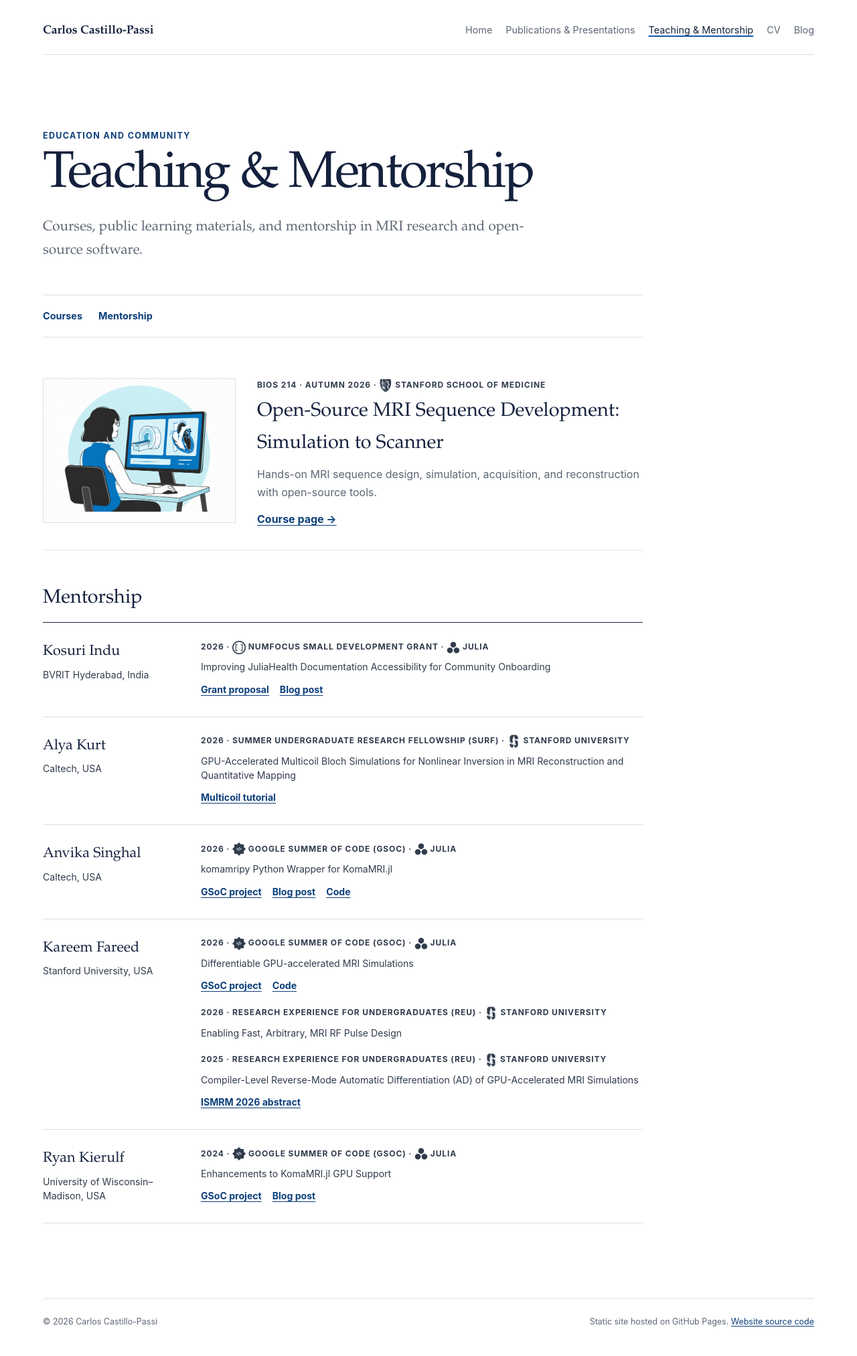
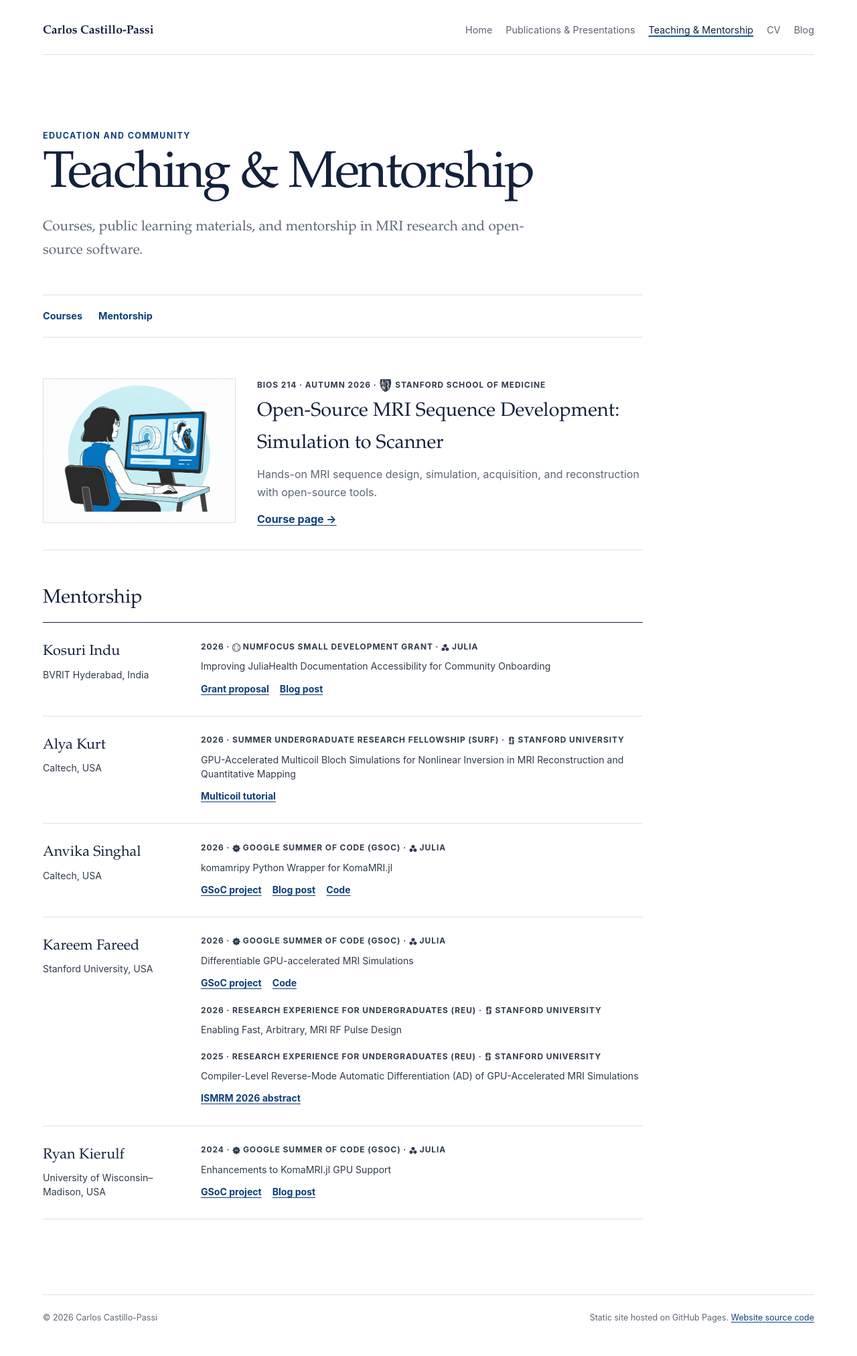
Before and after one commit to cncastillo/cncastillo.github.io, a Jekyll site: the page built from teaching/index.md, in a window 1280 px wide. Shown: the whole page at 67% size. Built offline with Jekyll 4.4.1, drawn with Linux system fonts in a browser that asks for light colours.

Commit message:
Reduce mentorship logo size

```diff
--- a/assets/css/site.css
+++ b/assets/css/site.css
@@ -563,8 +563,8 @@ main { min-height: 70vh; }
 
 .mentorship-logo {
   display: inline-block;
-  width: 1.25rem;
-  height: 1.25rem;
+  width: 0.75rem;
+  height: 0.75rem;
   background-color: currentColor;
   -webkit-mask: var(--mentorship-logo) center / contain no-repeat;
   mask: var(--mentorship-logo) center / contain no-repeat;
--- a/scripts/test-teaching.mjs
+++ b/scripts/test-teaching.mjs
@@ -10,6 +10,7 @@ assert.match(css, /\.teaching-page\s*\{\s*max-width: 56rem;/, 'Teaching header a
 assert.match(css, /\.prose-wide\s*\{\s*max-width: 56rem;/, 'Teaching container must match the existing body width');
 assert.match(css, /\.teaching-page > \.prose\s*\{\s*padding-top: 0;/, 'Teaching menu must sit directly below the header divider');
 const logoStyle = css.match(/\.mentorship-logo\s*\{([^}]+)\}/)[1];
+assert.match(logoStyle, /width: 0\.75rem;\s*height: 0\.75rem;/, 'Mentorship logos must use the selected compact size');
 assert.match(logoStyle, /background-color: currentColor;/, 'Mentorship logos must inherit the text color');
 assert.match(logoStyle, /mask: var\(--mentorship-logo\) center \/ contain no-repeat;/, 'Mentorship logos must use proportionally sized masks');
 assert.ok(!logoStyle.includes('filter:'), 'Do not approximate the text color with a grayscale filter');
@@ -20,6 +21,7 @@ for (const [, path] of logos) assert.ok(readFileSync(resolve(site, path.slice(1)
 assert.ok(logos.some(([, path]) => path.endsWith('/stanford-mono.svg')), 'Use the Stanford mask with transparent details');
 assert.ok(logos.some(([, path]) => path.endsWith('/gsoc-mono.svg')), 'Use the GSoC mask with transparent code glyphs');
 const institutionStyle = css.match(/\.course-institution-logo\s*\{([^}]+)\}/)[1];
+assert.match(institutionStyle, /width: 1\.25rem;\s*height: 1\.25rem;/, 'Keep course institution icons at their existing size');
 assert.match(institutionStyle, /background-color: currentColor;/, 'Course institution icons must inherit the text color');
 assert.match(institutionStyle, /mask: var\(--institution-logo\) center \/ contain no-repeat;/, 'Course institution icons must use proportionally sized masks');
 const courseHtml = readFileSync(resolve(site, 'teaching/bios-214/index.html'), 'utf8');
```
